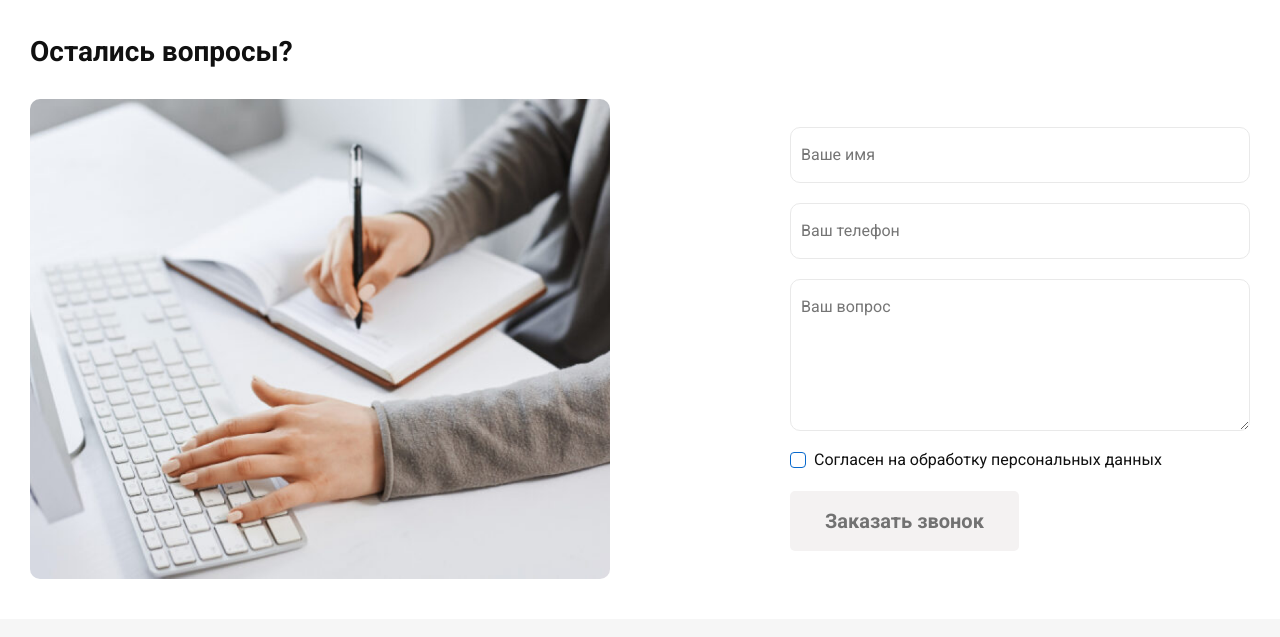
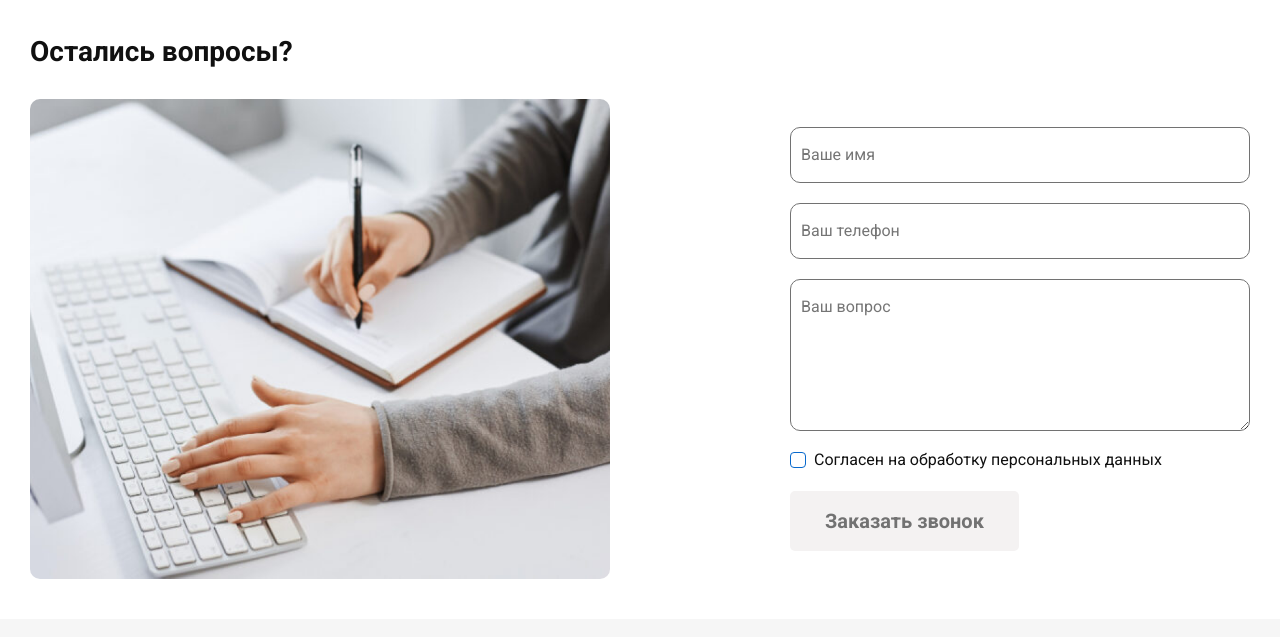
Before and after one commit to DaniilShest/EasyWay.kz, a plain HTML site: page index.html in a window 1280 px wide. Shown: the part 2960-3597 px from the top of the page. Drawn offline with nearby package versions, Linux system fonts and the light colour scheme.

Commit message:
change form border

```diff
--- a/styles/_form.scss
+++ b/styles/_form.scss
@@ -9,7 +9,7 @@
         width: 100%;
         padding: 15px 0 15px 10px;
         border-radius: 10px;
-        border: 1px solid $borderlight;
+        border: 1px solid #727272;
         outline: 0;
 
         margin-bottom: 20px;
@@ -24,7 +24,7 @@
         width: 100%;
         padding: 15px 0 15px 10px;
         border-radius: 10px;
-        border: 1px solid $borderlight;
+        border: 1px solid #727272;
         outline: 0;
         margin-bottom: 10px;
 
```
Also changed, not shown: img/form/tick.svg, styles/index.css.
